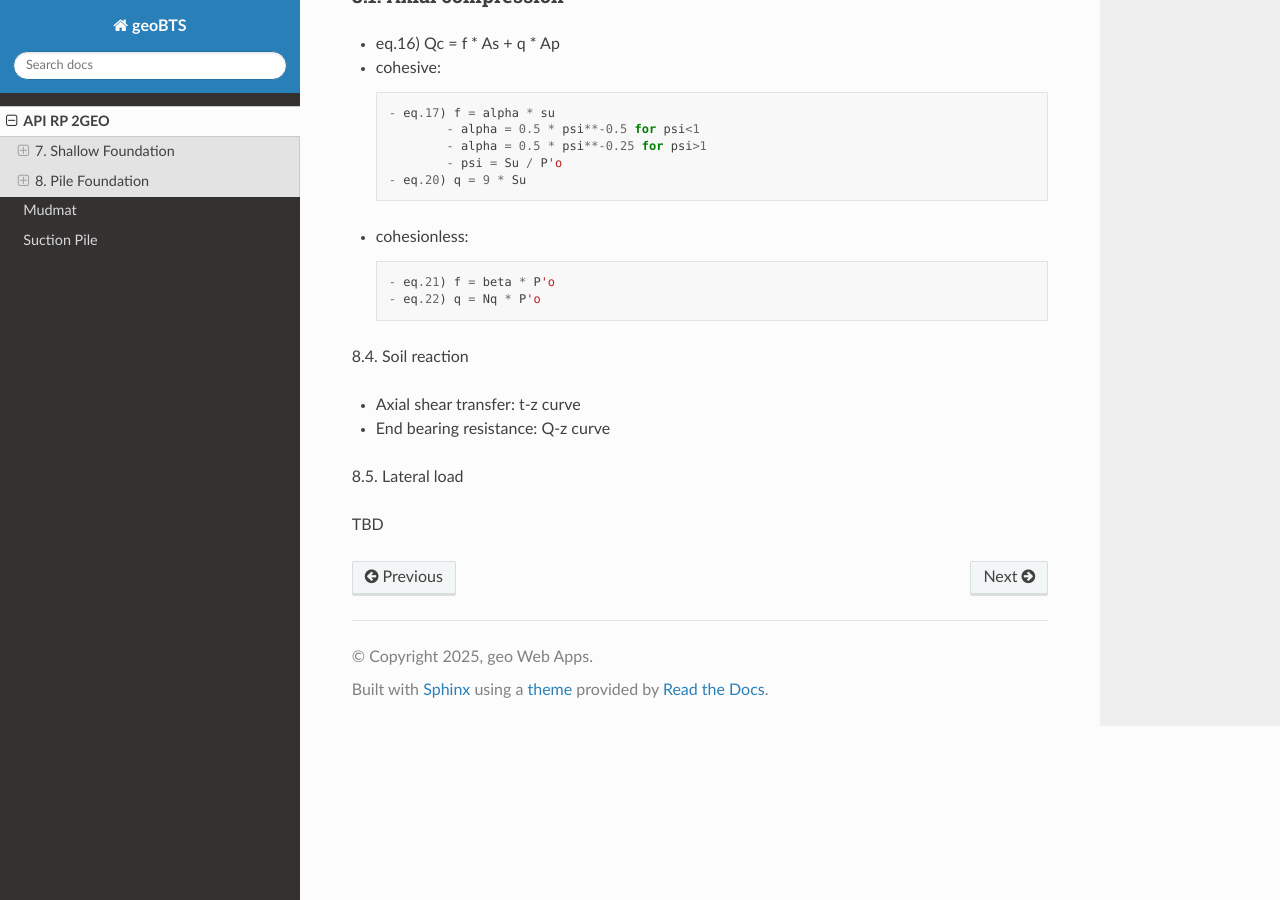
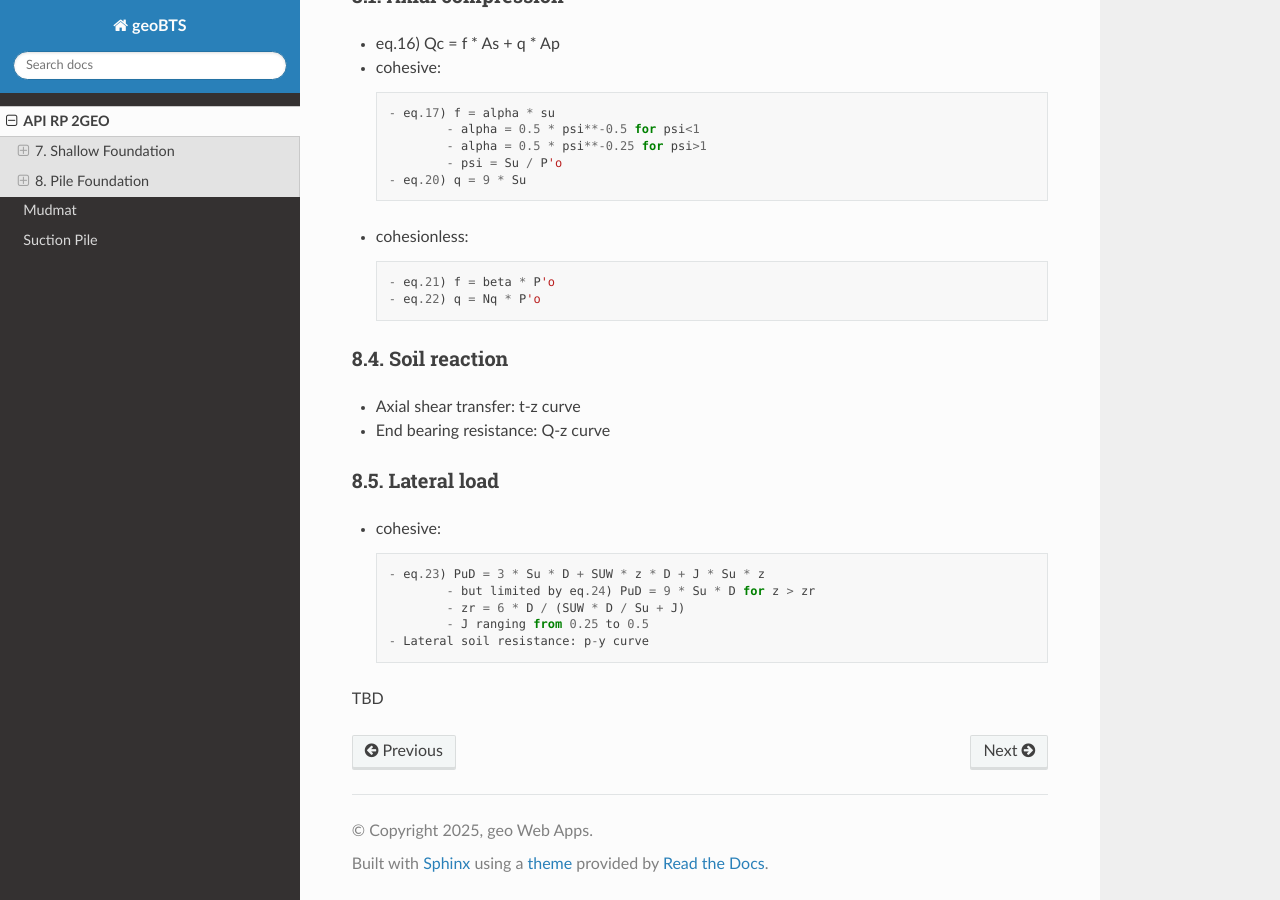
Before and after one commit to jungsohn/geoBTS, a Sphinx documentation site: the page built from docs/source/API_2GEO.rst, in a window 1280 px wide and 900 px high, scrolled down 2191 px. Built offline with Sphinx 7.4.7 and the Read the Docs theme 3.1.0, drawn with Linux system fonts in a browser that asks for light colours.

Commit message:
Update API_2GEO.rst

```diff
--- a/docs/source/API_2GEO.rst
+++ b/docs/source/API_2GEO.rst
@@ -127,11 +127,20 @@ A.7.12 Skirts
         - eq.22) q = Nq * P'o
 
 8.4. Soil reaction
+...................
 
 - Axial shear transfer: t-z curve
 - End bearing resistance: Q-z curve
 
 8.5. Lateral load
+..................
 
+- cohesive::
+
+        - eq.23) PuD = 3 * Su * D + SUW * z * D + J * Su * z
+                - but limited by eq.24) PuD = 9 * Su * D for z > zr
+                - zr = 6 * D / (SUW * D / Su + J)
+                - J ranging from 0.25 to 0.5
+        - Lateral soil resistance: p-y curve
 
 TBD
```
